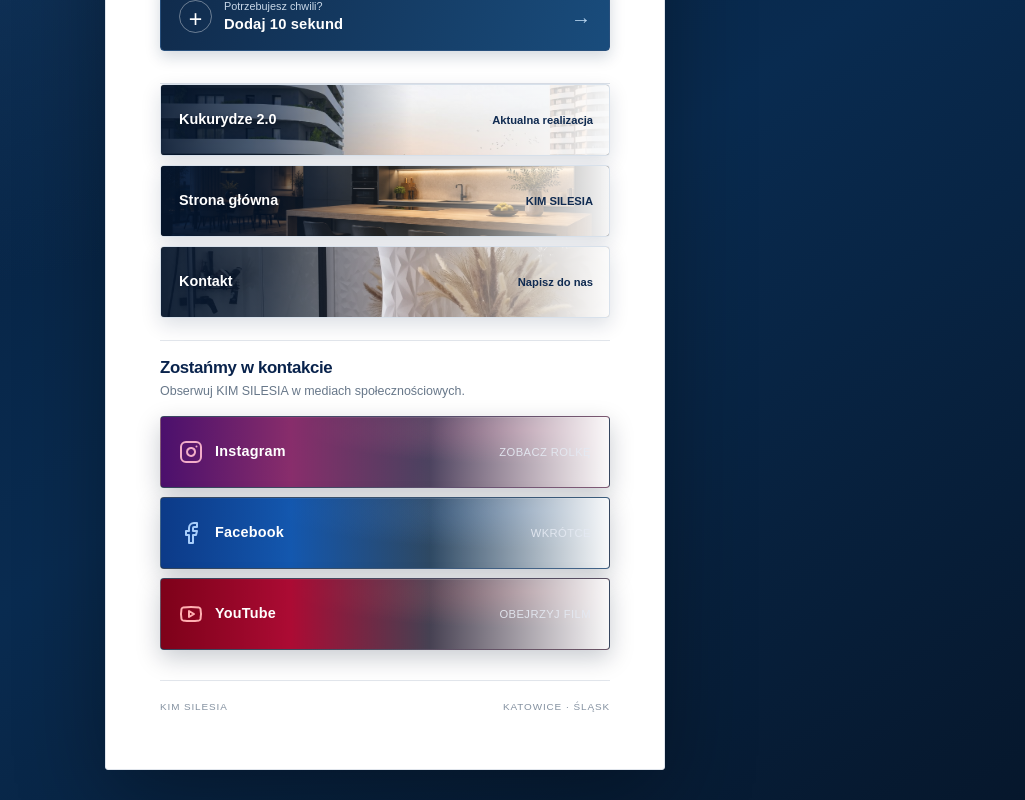
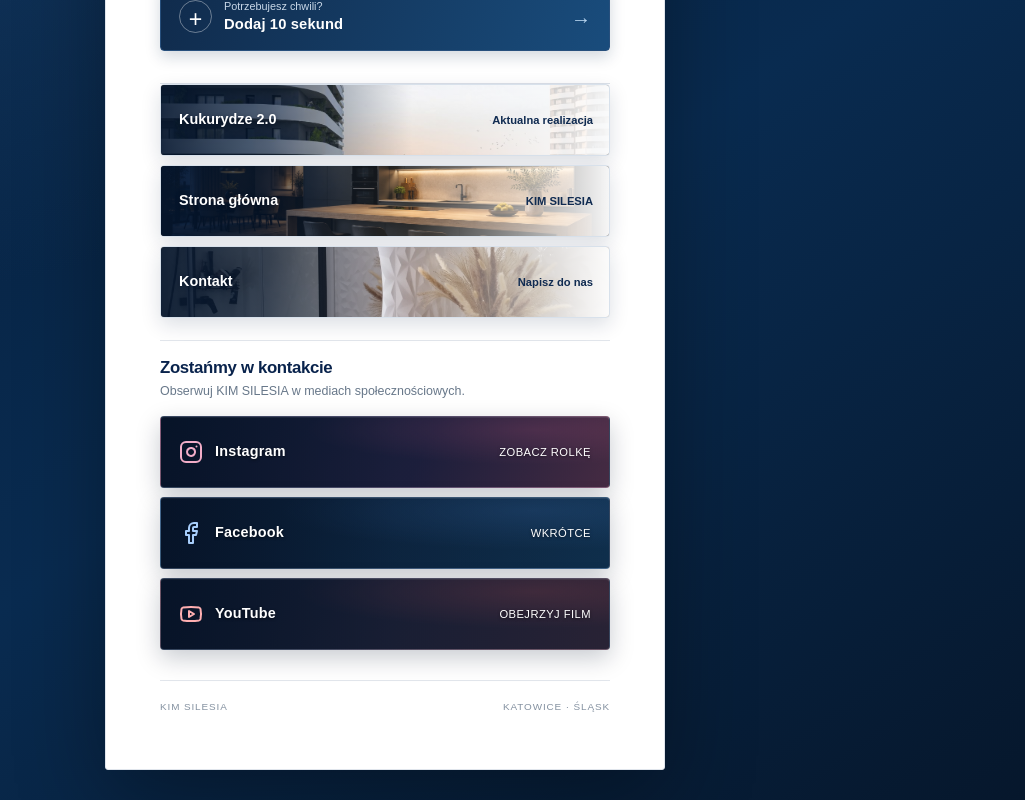
Before and after one commit to KiMsilesia/home, a Next.js app: page /home/qr in a window 1280 px wide. Shown: the part 468-1268 px from the top of the page, without its empty margins (255-1280 px from the left). Built offline with nearby package versions, Linux system fonts and the light colour scheme; a web font is replaced by a local one.

Commit message:
Replace white social tile fade with dark navy overlay for readable labels

```diff
--- a/app/qr/qr-social.css
+++ b/app/qr/qr-social.css
@@ -279,3 +279,16 @@
 .qr-timer-actions{width:100%!important;margin-top:0!important}
 .qr-timer-actions button{box-sizing:border-box!important;width:100%!important;min-height:68px!important;border-radius:4px!important;padding:12px 18px!important}
 @media(max-width:520px){.qr-timer-panel{padding-top:12px!important}.qr-timer-actions button{height:68px!important;min-height:68px!important;padding:10px 12px!important}}
+
+/* Czytelność kafelków: bez przejścia do bieli */
+.qr-landing .qr-social-grid>.qr-social-tile::after,
+.qr-landing .qr-social-grid>.qr-social-tile:nth-child(1)::after,
+.qr-landing .qr-social-grid>.qr-social-tile:nth-child(2)::after,
+.qr-landing .qr-social-grid>.qr-social-tile:nth-child(3)::after{
+ background:linear-gradient(90deg,rgba(5,16,34,.68) 0%,rgba(9,26,48,.42) 52%,rgba(10,28,49,.36) 100%)!important;
+ opacity:1!important;
+}
+.qr-landing .qr-social-grid>.qr-social-tile span,
+.qr-landing .qr-social-grid>.qr-social-tile strong{
+ color:#fff!important;text-shadow:0 1px 3px rgba(0,0,0,.5)!important;opacity:1!important;
+}
```
